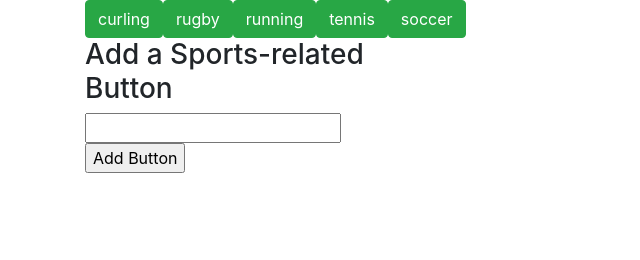
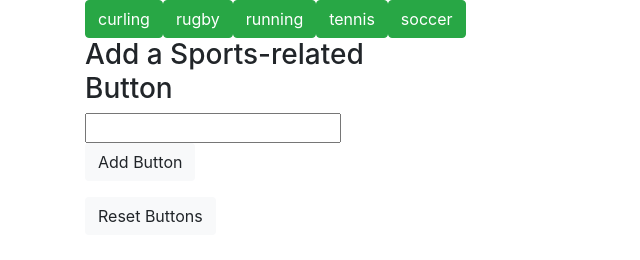
Before and after one commit to Hollyw00d/giftastic, a plain HTML site: page index.html in a window 1280 px wide. Shown: the whole page, without its empty margins (0-640 px from the left). Drawn offline with nearby package versions, Linux system fonts and the light colour scheme.

Commit message:
work done except for styling and reset button

```diff
--- a/assets/js/global.js
+++ b/assets/js/global.js
@@ -98,7 +98,8 @@ $(document).ready(function() {
                 var newBtn = $('<button>');
                 newBtn
                     .attr('data-gif', $newBtnInput.val())
-                    .text($newBtnInput.val());
+                    .text($newBtnInput.val())
+                    .addClass('btn btn-success');
 
                 $buttonsContainer.append(newBtn);
 
--- a/index.html
+++ b/index.html
@@ -18,8 +18,13 @@
                     <div class="col-md-4">
                         <div id="buttons-container">
                             <h1 class="h3">Add a Sports-related Button</h1>
-                            <input type="text" id="new-btn-input" />
-                            <input type="submit" id="add-btn" value="Add Button" />
+                            <p>
+                                <input type="text" id="new-btn-input" />
+                                <input type="submit" class="btn bg-light" id="add-btn" value="Add Button" />
+                            </p>
+                            <p>
+                                <input type="submit" class="btn bg-light" value="Reset Buttons" />
+                            </p>
                         </div>
                     </div>
                     <div class="col-md-8">
```
